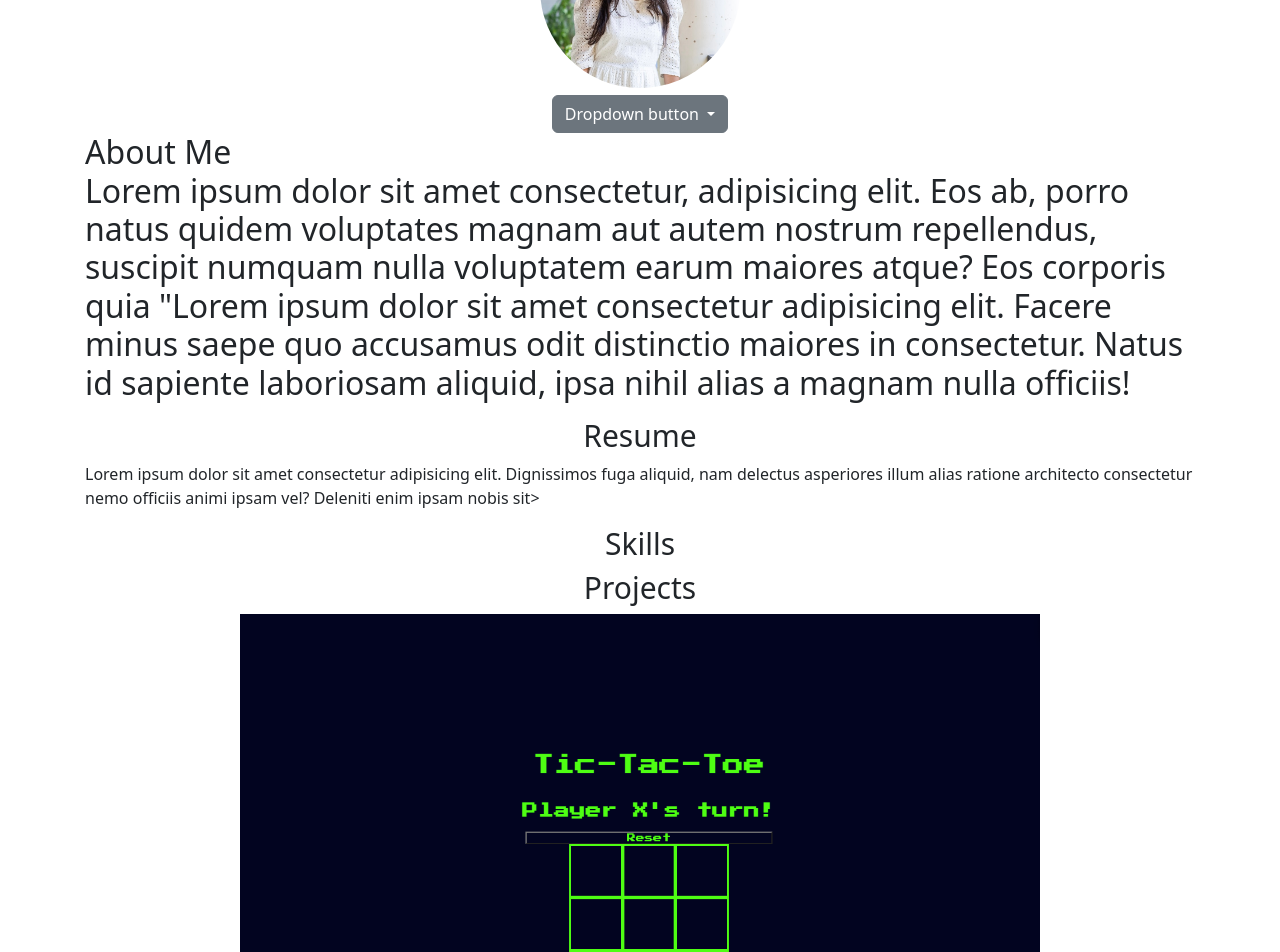
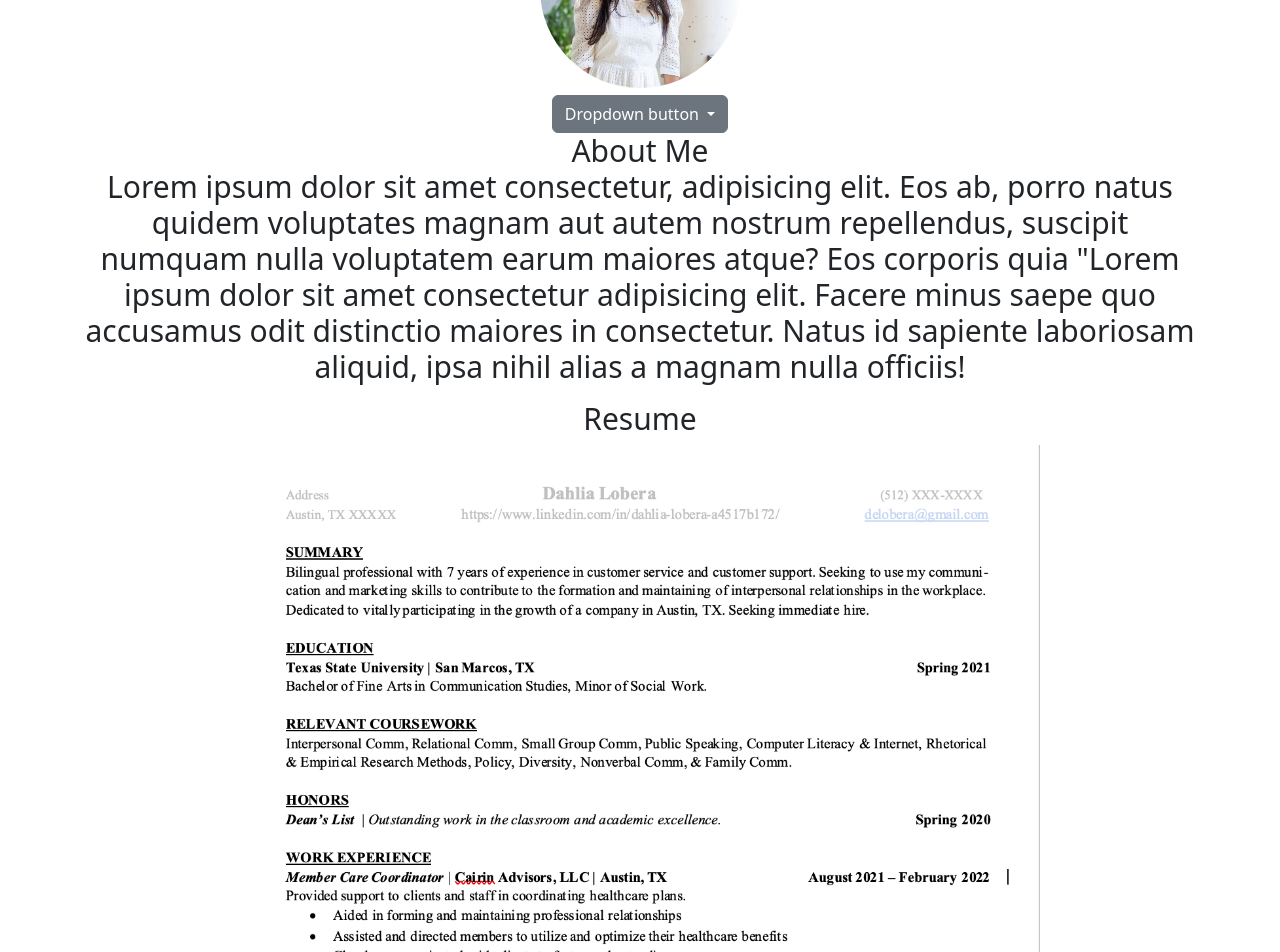
Before and after one commit to dlobera/dahlialobera-portfolio, a website: page index.html in a window 1280 px wide. Shown: the part 240-1192 px from the top of the page. Drawn offline with nearby package versions, Linux system fonts and the light colour scheme.

Commit message:
add resume

```diff
--- a/css/style.css
+++ b/css/style.css
@@ -1,5 +1,13 @@
 body {
   margin: 85px;
+}
+
+h2 {
+  text-align: center;
+  font-size: 30px;
+}
+.aboutMe {
+  font-size: 10px;
 }
 
 h1, div, h3, h4, h6 {
@@ -9,6 +17,7 @@ h1, div, h3, h4, h6 {
 h1 {
   font-family: 'Rock Salt', cursive;
 }
+
 .headshot {
   border-radius: 50%;
   display: block;
@@ -27,6 +36,13 @@ h5 {
   font-size: 30px;
 }
 
+.resume {
+  display: block;
+  margin-left: auto;
+  margin-right: auto;
+  width: 800px;
+}
+
 .tictactoe {
   display: block;
   margin-left: auto;
--- a/index.html
+++ b/index.html
@@ -32,10 +32,10 @@
     </ul>
   </div>
   <h2 id="about">About Me
-    <p>Lorem ipsum dolor sit amet consectetur, adipisicing elit. Eos ab, porro natus quidem voluptates magnam aut autem nostrum repellendus, suscipit numquam nulla voluptatem earum maiores atque? Eos corporis quia "Lorem ipsum dolor sit amet consectetur adipisicing elit. Facere minus saepe quo accusamus odit distinctio maiores in consectetur. Natus id sapiente laboriosam aliquid, ipsa nihil alias a magnam nulla officiis! </p>
+    <p class="abouMe">Lorem ipsum dolor sit amet consectetur, adipisicing elit. Eos ab, porro natus quidem voluptates magnam aut autem nostrum repellendus, suscipit numquam nulla voluptatem earum maiores atque? Eos corporis quia "Lorem ipsum dolor sit amet consectetur adipisicing elit. Facere minus saepe quo accusamus odit distinctio maiores in consectetur. Natus id sapiente laboriosam aliquid, ipsa nihil alias a magnam nulla officiis! </p>
   </h2>
   <h3 id="resume">Resume</h3>
-    <p>Lorem ipsum dolor sit amet consectetur adipisicing elit. Dignissimos fuga aliquid, nam delectus asperiores illum alias ratione architecto consectetur nemo officiis animi ipsam vel? Deleniti enim ipsam nobis sit></est></p>
+    <img src="assets/Screen Shot 2022-06-08 at 2.27.53 PM.png" class="resume">
   <h4 id="skills">Skills</h4>
   <h5 id="projects">Projects</h5>
     <img src="assets/Screen Shot 2022-06-06 at 5.40.41 PM.png" class= "tictactoe">
```
Also changed, not shown: assets/Screen Shot 2022-06-08 at 2.27.53 PM.png (added).
